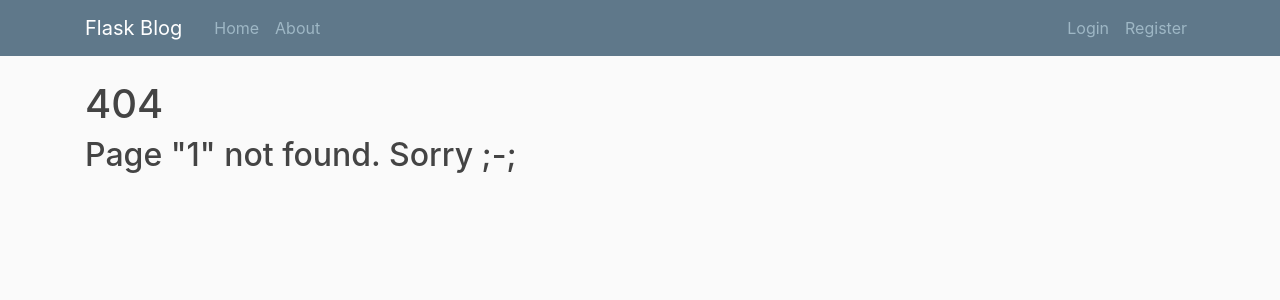
After one commit to HeavenlyBorks/flask-blog, a Flask app: page /1 in a window 1280 px wide. The commit adds this page. Shown: the top 300 px of the page. Run offline with Flask 2, Linux system fonts and the light colour scheme; some libraries are stand-ins or nearby versions.

Commit message:
made 404 page

```diff
--- a/app/routes.py
+++ b/app/routes.py
@@ -8,6 +8,10 @@ from app.forms import RegistrationForm, LoginForm, UpdateAccountForm, MakePost
 from app.models import User, Post
 from flask_login import login_user, current_user, logout_user, login_required
 
+
+@app.route("/<yas>")
+def notfound(yas):
+    return render_template("404.html", page=yas)
 
 @app.route("/")
 @app.route("/home")
--- /dev/null
+++ b/app/templates/404.html
@@ -0,0 +1,5 @@
+{% extends "Layout.html" %}
+{% block content %}
+    <h1>404</h1>
+    <h2>Page "{{ page }}" not found. Sorry ;-;</h2>
+{% endblock %}
--- a/app/templates/home.html
+++ b/app/templates/home.html
@@ -1,10 +1,10 @@
 {% extends "Layout.html" %}
 {% block content %}
     {% for post in posts %}
-        <h1>{{ post.title }}</h1>
+        <h1><a style="color: #444444;" href="{{ 'posts/' + loop.index|string }}">{{ post.title }}</a></h1>
         <p>By {{ post.author.username }} on {{ post.date_posted.strftime("%m/%d/%Y") }}</p>
         {% if post.content|length > 50 %}
-            <p>{{ post.content[:50] + "..." }}</p>
+            <p>{{ post.content[:100] + "..." }}</p>
         {% else %}
             <p>{{ post.content }}</p>
         {% endif %}
```
Also changed, not shown: app/site.db.
